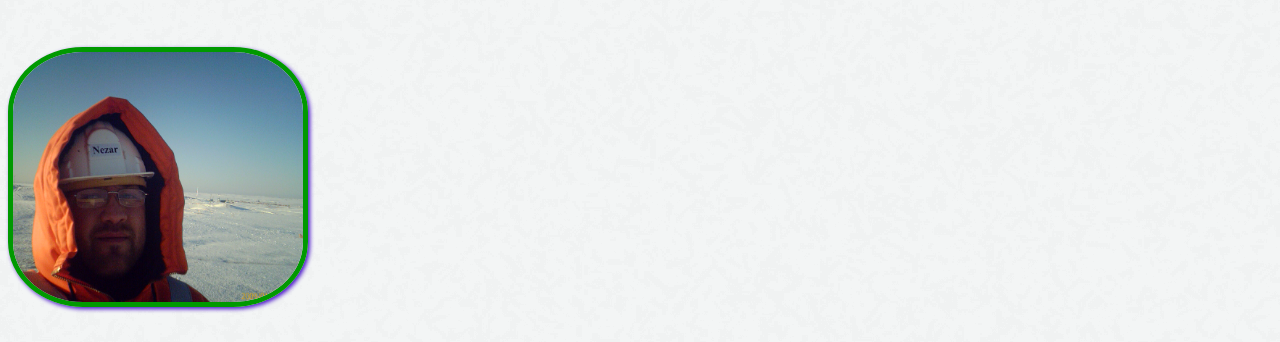
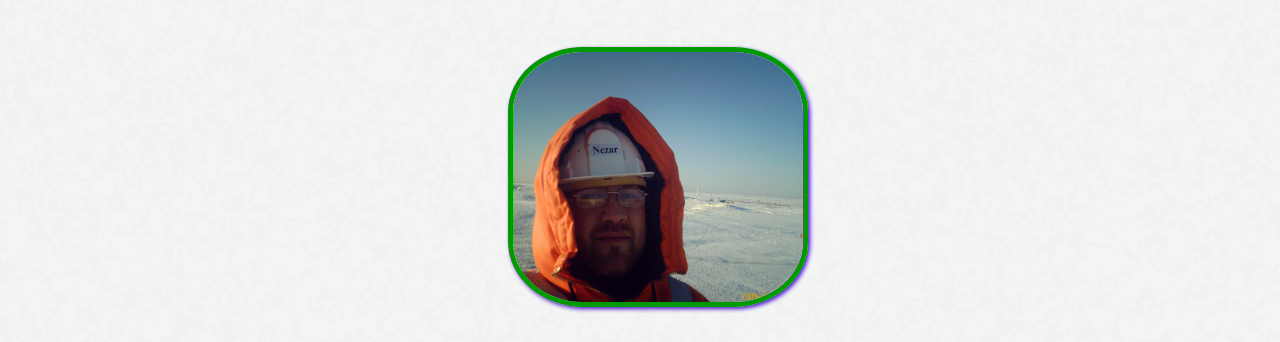
Before and after one commit to NezarSheikhi/About-Me, a plain HTML site: page index.html in a window 1280 px wide. Shown: the part 111-453 px from the top of the page. Drawn offline with Linux system fonts and the light colour scheme.

Commit message:
Styled Photo

```diff
--- a/index.html
+++ b/index.html
@@ -9,7 +9,10 @@
         <p class="om-mig">Nezar Sheikhi<small class="small">  Hem Sida</small></p>
     </header>
     <main>
-        <img class="ice" src="photo.jpg" alt="me">
+        <header>
+                <img class="ice" src="photo.jpg" alt="me">
+        </header>
+
         <br>
         <br>
          <nav class="navigation">
--- a/style.css
+++ b/style.css
@@ -39,6 +39,8 @@ p {
     font-size: 20px;
 }
 .ice {
+    display: block;
+    margin-left: 500px;
     width: 290px;
     height: 250px;
     border-radius: 25%;
@@ -47,6 +49,3 @@ p {
     border-color: rgb(0,153,0);
     box-shadow: 2px 2px 4px #4913c9;
 }
-header, hgroup, main, nav, section {
-    display: block;
-}
```
